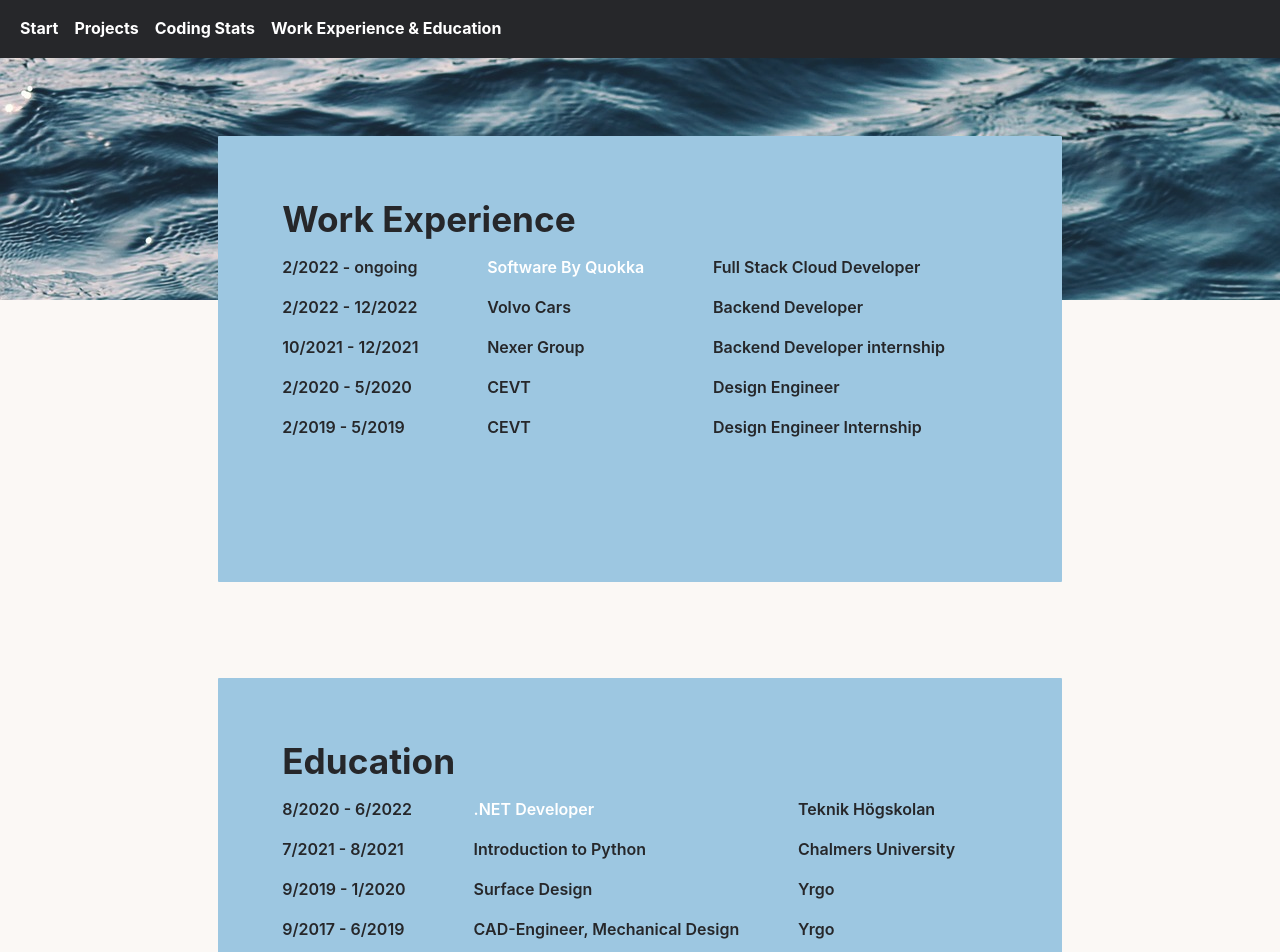
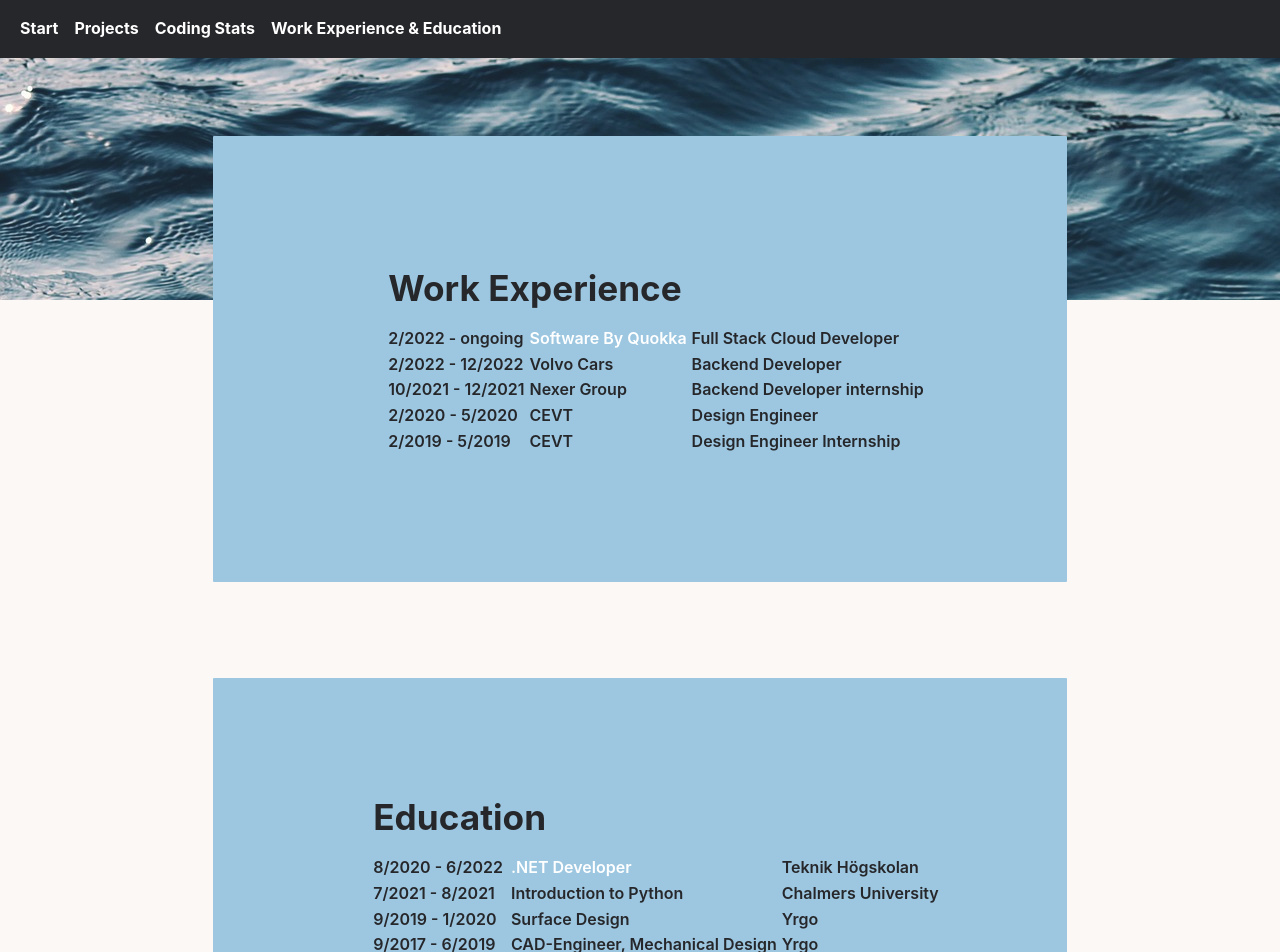
Before and after one commit to RobinAxelsson/personal-jam, a Next.js app: page /experience in a window 1280 px wide. Shown: the top 952 px of the page. Built offline with nearby package versions, Linux system fonts and the light colour scheme.

Commit message:
refactored experience to components

```diff
--- a/pages/experience.js
+++ b/pages/experience.js
@@ -1,7 +1,8 @@
 import { getWorkLife, getEducation } from "../data-access/resume-repository";
 import { generateUID } from "../framework-utils/generate-uid";
 import siteDateLayout from "../framework-utils/site-date-layout";
-import CardContainer from "../components/micro-components/card-container"
+import CardContainer from "../components/micro-components/card-container";
+import Card from "../components/micro-components/card";
 
 export async function getStaticProps() {
   return {
@@ -15,7 +16,9 @@ export async function getStaticProps() {
 export default function ExperiencePage({ worklife, education }) {
   return (
     <CardContainer>
-      <div className="card-general">
+      <Card
+        right={
+          <>
             <h2 className="card-title">Work Experience</h2>
             <div className="card-grid grid-column-3">
               {worklife.map(({ company, title, start, end }) => (
@@ -26,7 +29,7 @@ export default function ExperiencePage({ worklife, education }) {
                   <div className="card-grid-item" key={generateUID()}>
                     {(() => {
                       if (company !== "Software By Quokka") return company;
-                  return (<a href="https://quokka.se">Software By Quokka</a>)
+                      return <a href="https://quokka.se">Software By Quokka</a>;
                     })()}
                   </div>
                   <div className="card-grid-item" key={generateUID()}>
@@ -35,8 +38,12 @@ export default function ExperiencePage({ worklife, education }) {
                 </>
               ))}
             </div>
-      </div>
-      <div className="card-general">
+          </>
+        }
+      />
+      <Card
+        right={
+          <>
             <h2 className="card-title">Education</h2>
             <div className="card-grid grid-column-3">
               {education.map(({ title, school, start, end }) => (
@@ -47,7 +54,11 @@ export default function ExperiencePage({ worklife, education }) {
                   <div className="card-grid-item" key={generateUID()}>
                     {(() => {
                       if (title !== ".NET Developer") return title;
-                  return (<a href="https://teknikhogskolan.se/utbildningar/net-utvecklare/">.NET Developer</a>)
+                      return (
+                        <a href="https://teknikhogskolan.se/utbildningar/net-utvecklare/">
+                          .NET Developer
+                        </a>
+                      );
                     })()}
                   </div>
                   <div className="card-grid-item" key={generateUID()}>
@@ -56,7 +67,9 @@ export default function ExperiencePage({ worklife, education }) {
                 </>
               ))}
             </div>
-      </div>
+          </>
+        }
+      />
     </CardContainer>
   );
 }
```
Lines whose indentation alone changed are shown as unchanged.
